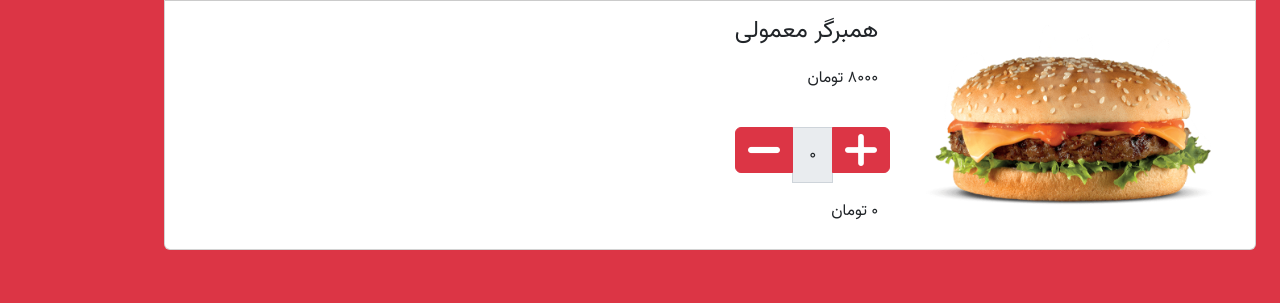
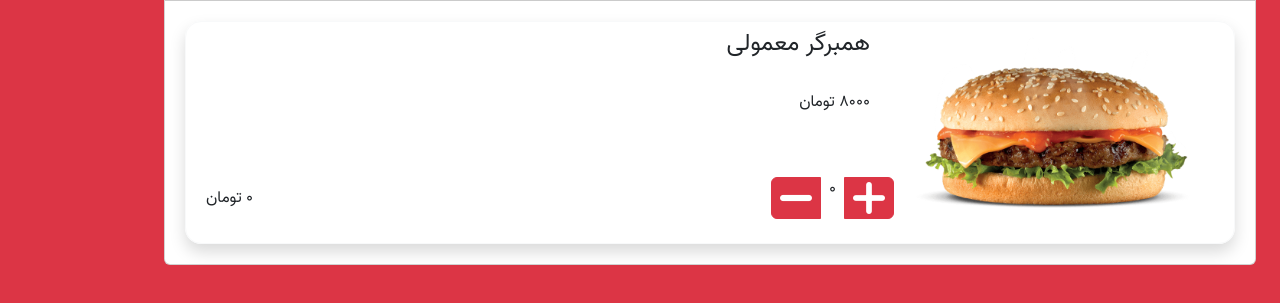
Before and after one commit to M-Mohtashami/MohammadMohtashami_HW9_maktab90, a website: page Restaurant/index.html in a window 1280 px wide. Shown: the part 79-382 px from the top of the page. Drawn offline with nearby package versions, Linux system fonts and the light colour scheme; files whose address does not match are found by name.

Commit message:
modify plus and minus button and products card

```diff
--- a/Restaurant/index.html
+++ b/Restaurant/index.html
@@ -17,10 +17,12 @@
         <div
           class="card-header d-flex align-items-center justify-content-center"
         >
-          <span class="h2 fw-bold">رستوران مک دونالد شعبه تهران</span>
+          <span class="h2 fw-bold text-center"
+            >رستوران مک دونالد شعبه تهران</span
+          >
         </div>
         <div class="card-body">
-          <div class="row">
+          <div class="row border border-light rounded-4 shadow m-1 p-2">
             <div class="col-4">
               <img
                 class="w-100"
@@ -28,26 +30,30 @@
                 alt=""
               />
             </div>
-            <div class="row col-8">
+            <div class="row col-8 p-0 m-0">
               <div class="col-12"><span class="h4">همبرگر معمولی</span></div>
               <div class="col-12"><span>8000 تومان</span></div>
-              <div class="row col-12 d-flex mt-3">
-                <div class="col-8 input-group mb-3 px-0">
-                  <div class="input-group-prepend">
+              <div
+                class="row col-12 d-flex align-items-center justify-content-between mt-3 p-0"
+              >
+                <div class="col btn-group mr-3 px-0">
+                  <div class="btn-group-prepend">
                     <img
-                      class="btn btn-danger rounded-0 rounded-start"
+                      class="img-fluid btn btn-danger btn-sm rounded-0 rounded-start"
                       src="/Restaurant/assets/img/add.png"
                     />
                   </div>
-                  <span class="input-group-text px-3">0</span>
-                  <div class="input-group-append">
+                  <span class="px-2">0</span>
+                  <div class="btn-group-append">
                     <img
-                      class="btn btn-danger rounded-0 rounded-end"
+                      class="img-fluid btn btn-danger btn-sm rounded-0 rounded-end"
                       src="/Restaurant/assets/img/minus.png"
                     />
                   </div>
                 </div>
-                <div class="col"><span>0 تومان</span></div>
+                <div class="col justify-self-end p-0 text-end">
+                  <span>0 تومان</span>
+                </div>
               </div>
             </div>
           </div>
```
